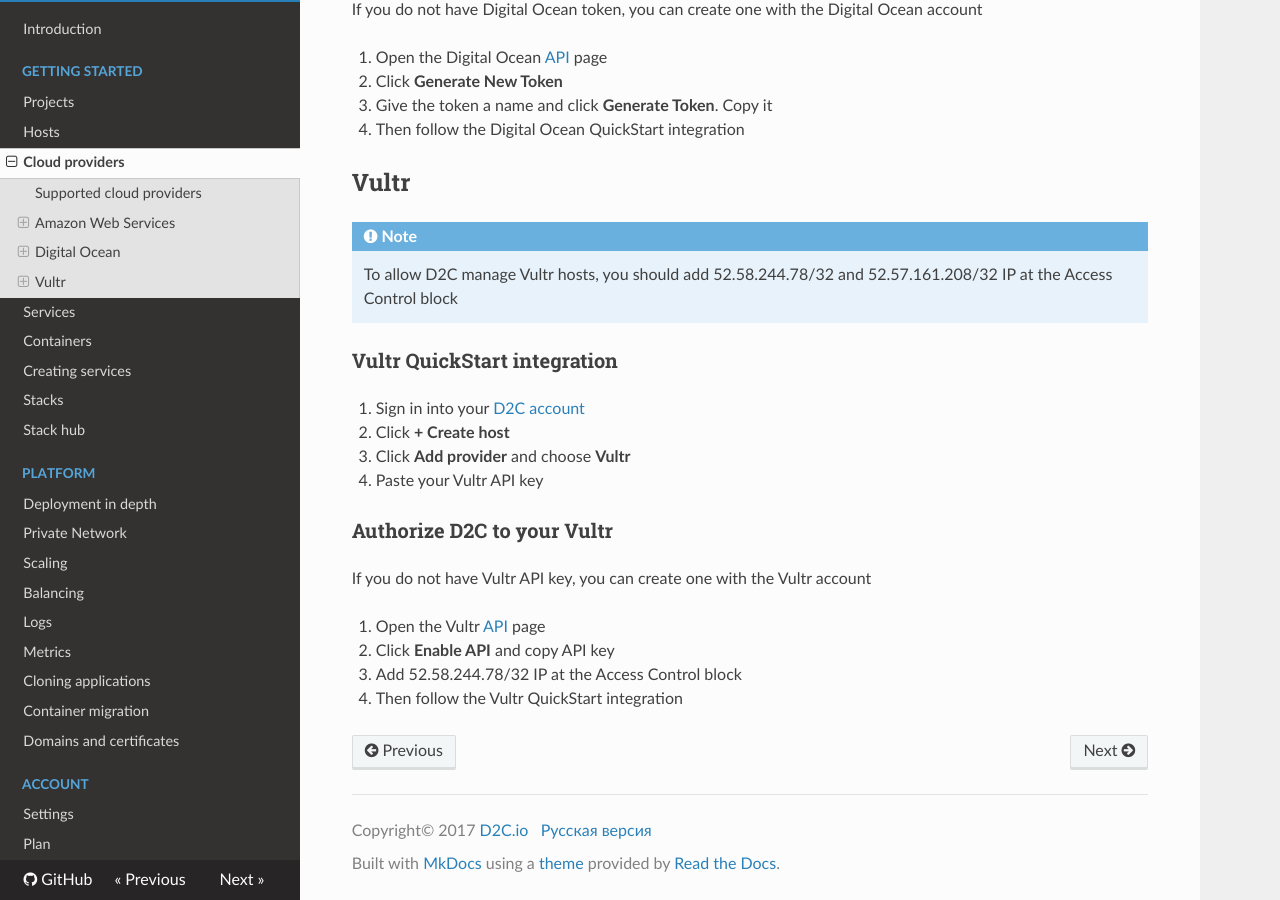
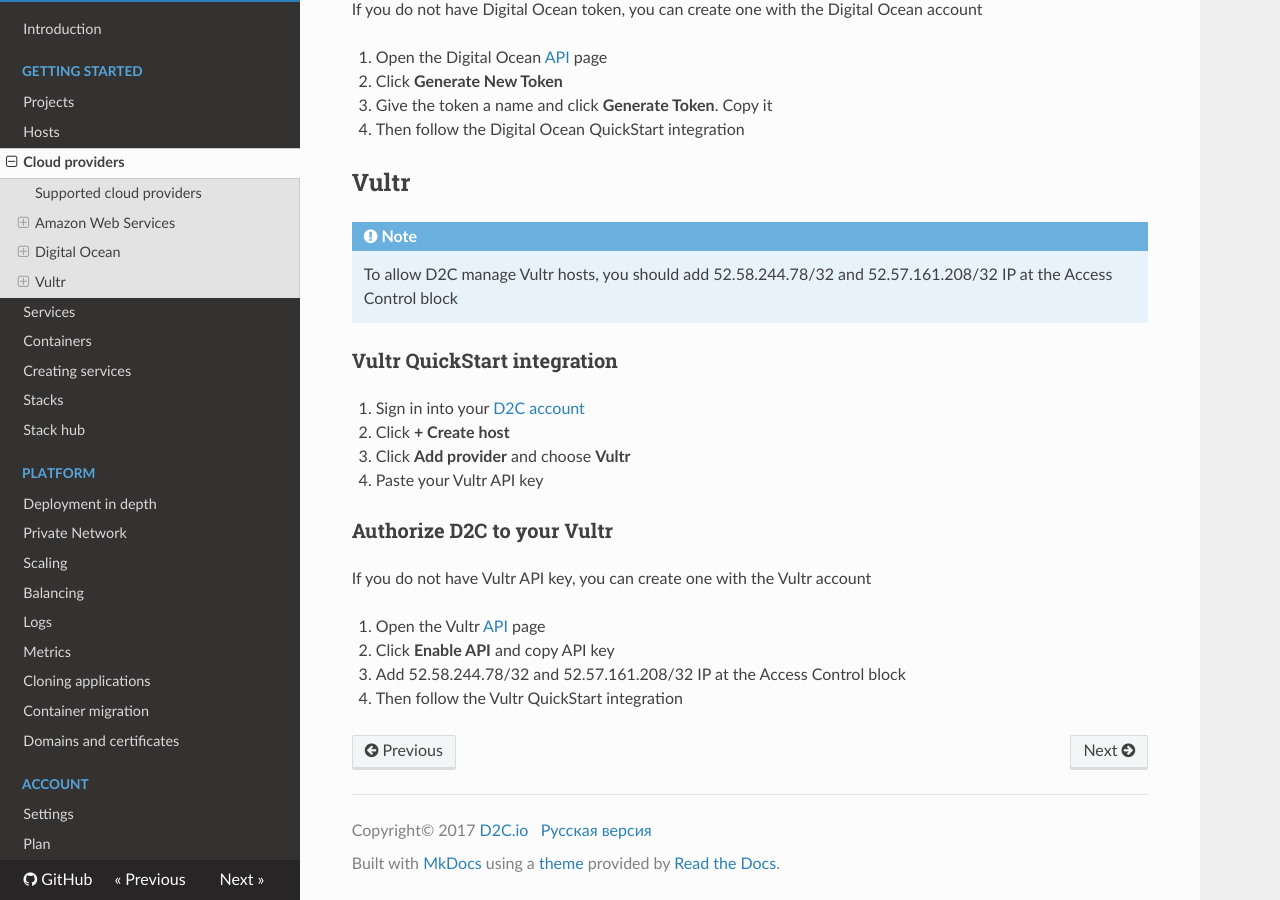
Before and after one commit to d2cio/docs, an MkDocs documentation site: the page built from docs/getting-started/cloud-providers.md, in a window 1280 px wide and 900 px high, scrolled down 1974 px. Built offline with MkDocs 1.6.1, drawn with Linux system fonts in a browser that asks for light colours; nearby versions of some CDN libraries; old or Windows-style settings are respelled for this version of MkDocs.

```diff
--- a/docs/getting-started/cloud-providers.md
+++ b/docs/getting-started/cloud-providers.md
@@ -98,5 +98,5 @@ If you do not have Vultr API key, you can create one with the Vultr account
 
 1. Open the Vultr [API](https://my.vultr.com/settings/#settingsapi) page
 2. Click **Enable API** and copy API key
-3. Add 52.58.244.78/32 IP at the Access Control block
+3. Add 52.58.244.78/32 and 52.57.161.208/32 IP at the Access Control block
 4. Then follow the Vultr QuickStart integration
```
Also changed, not shown: docs/getting-started/stack-hub.md (+1 -0 lines).
